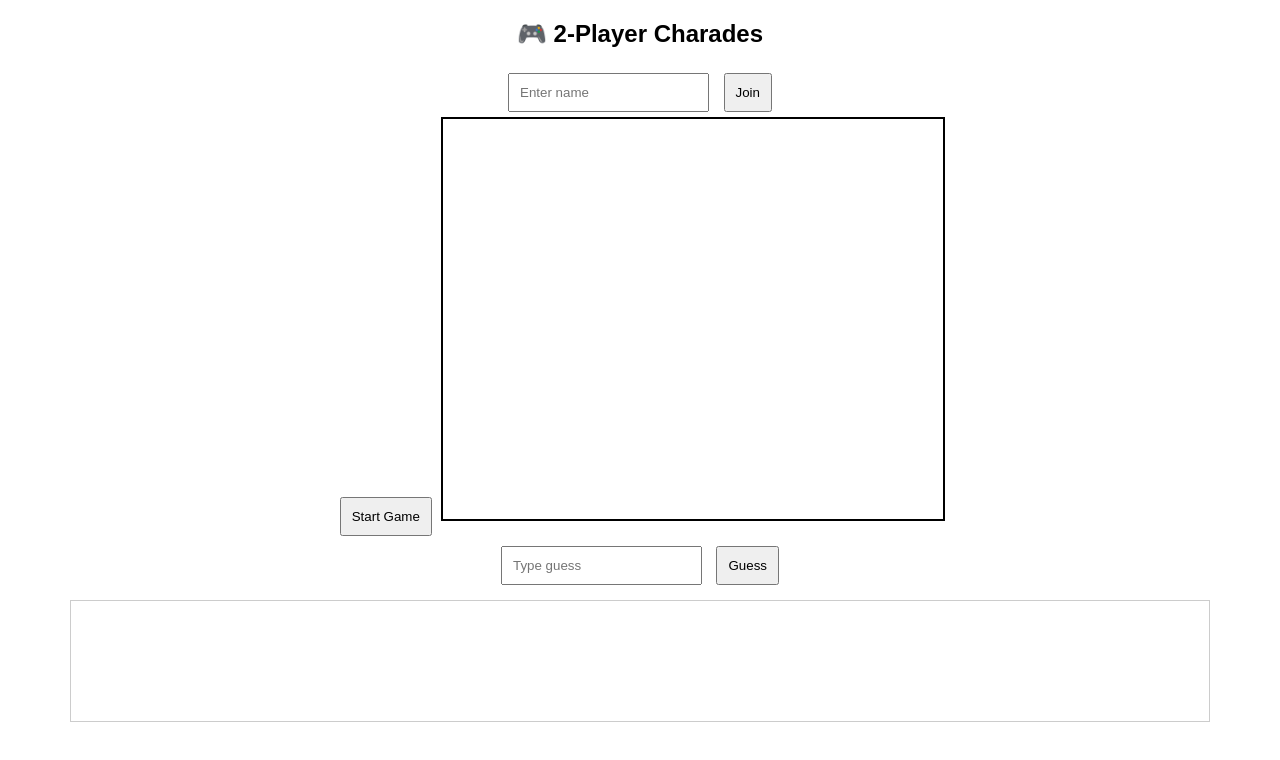
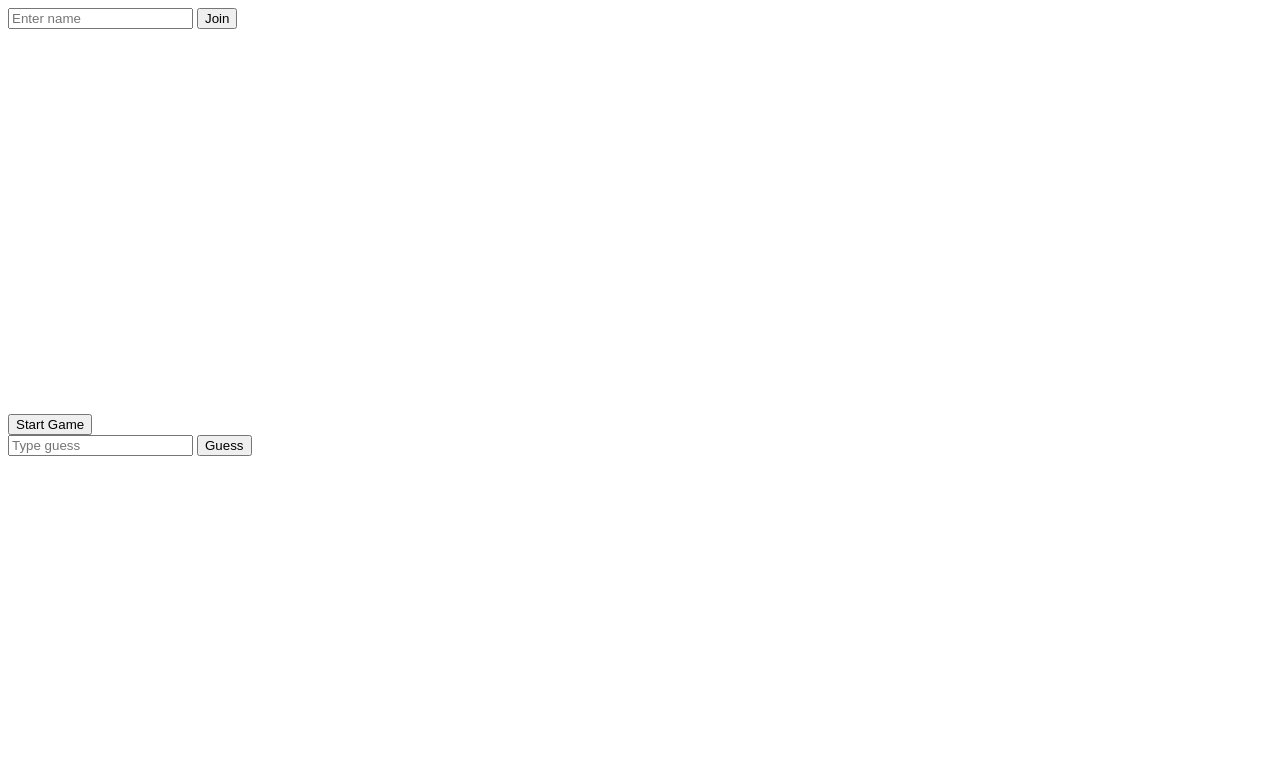
Before and after one commit to mjmanaois/charades-game, a website: page public/index.html in a window 1280 px wide. Drawn offline with nearby package versions, Linux system fonts and the light colour scheme; no server answers.

Commit message:
Update index.html

```diff
--- a/public/index.html
+++ b/public/index.html
@@ -3,36 +3,11 @@
 <head>
   <title>2-Player Charades</title>
   <meta name="viewport" content="width=device-width, initial-scale=1">
-
-  <style>
-    body {
-      font-family: Arial;
-      text-align: center;
-    }
-
-    canvas {
-      border: 2px solid black;
-      touch-action: none;
-    }
-
-    #chat {
-      height: 120px;
-      overflow-y: auto;
-      border: 1px solid #ccc;
-      margin: 10px auto;
-      width: 90%;
-    }
-
-    input, button {
-      padding: 10px;
-      margin: 5px;
-    }
-  </style>
 </head>
 
 <body>
 
-<h2>🎮 2-Player Charades</h2>
+<div id="wordBox"></div>
 
 <input id="nameInput" placeholder="Enter name">
 <button onclick="joinGame()">Join</button>
```
